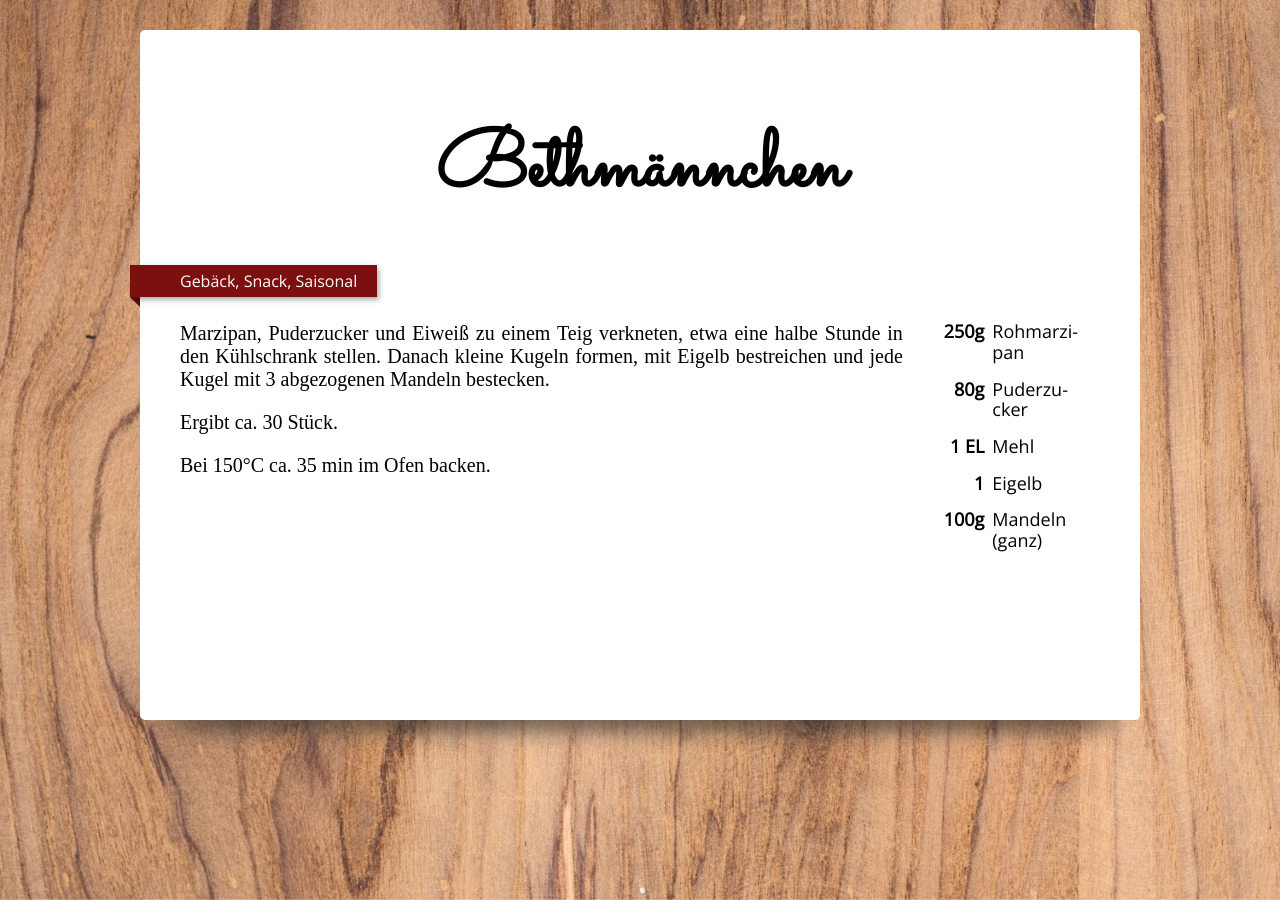
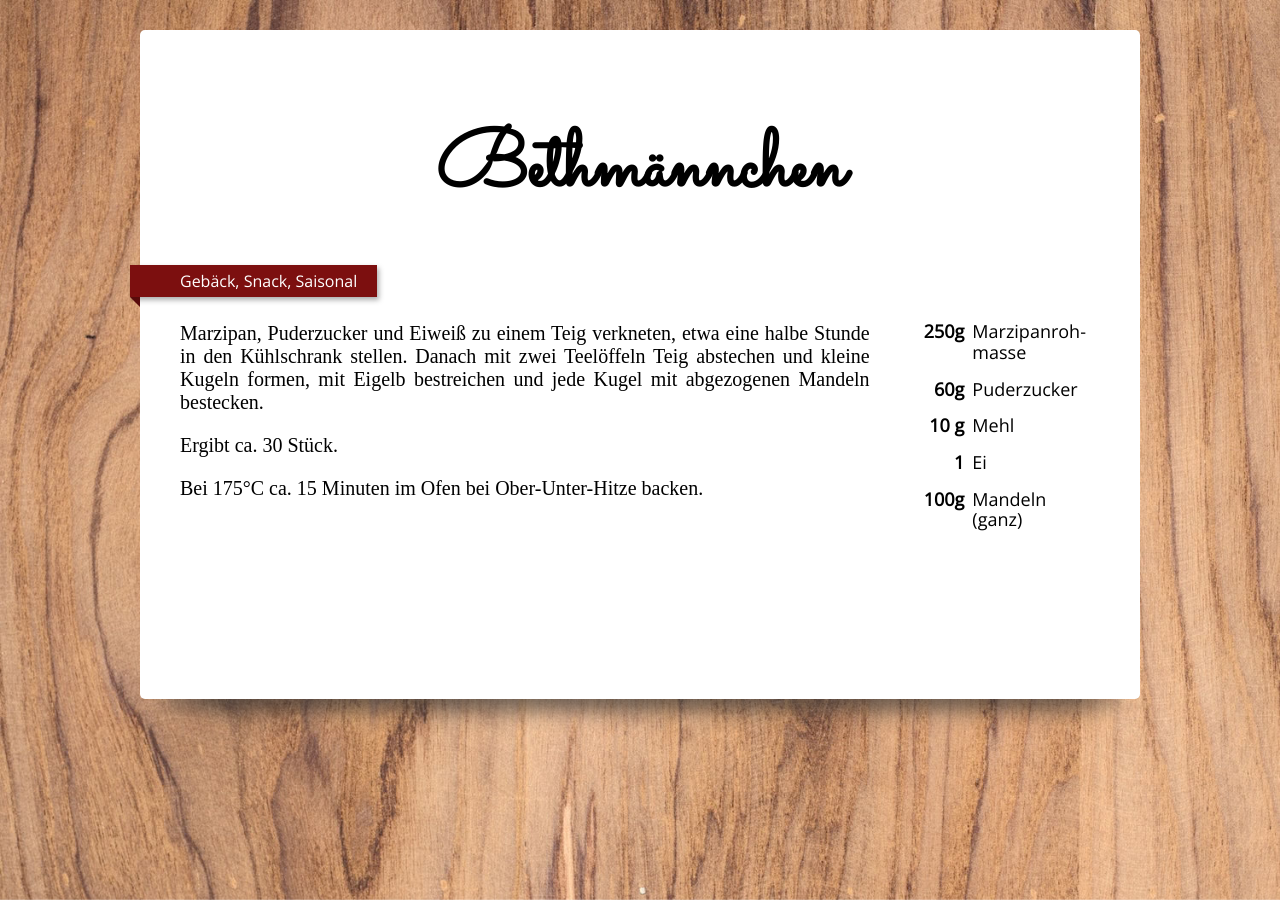
Before and after one commit to konstantinkobs/rezepte, a Jekyll site: the page built from _rezepte/bethmaennchen.md, in a window 1280 px wide. Built offline with Jekyll 4.4.1, drawn with Linux system fonts in a browser that asks for light colours; some web fonts are replaced.

Commit message:
new recipes and category

```diff
--- a/_data/tags.yml
+++ b/_data/tags.yml
@@ -13,3 +13,4 @@
 - Fisch
 - Fleisch
 - Vegetarisch
+- Airfryer
--- a/_rezepte/bethmaennchen.md
+++ b/_rezepte/bethmaennchen.md
@@ -5,17 +5,17 @@ tags:
   - Snack
   - Saisonal
 zutaten:
-  - 250g  Rohmarzipan
-  - 80g  Puderzucker
-  - 1 EL  Mehl
-  - 1  Eigelb
+  - 250g  Marzipanrohmasse
+  - 60g  Puderzucker
+  - 10 g  Mehl
+  - 1  Ei
   - 100g  Mandeln (ganz)
 published: true
 ---
 
 Marzipan, Puderzucker und Eiweiß zu einem Teig verkneten, etwa eine halbe Stunde in den Kühlschrank stellen.
-Danach kleine Kugeln formen, mit Eigelb bestreichen und jede Kugel mit 3 abgezogenen Mandeln bestecken.
+Danach mit zwei Teelöffeln Teig abstechen und kleine Kugeln formen, mit Eigelb bestreichen und jede Kugel mit abgezogenen Mandeln bestecken.
 
 Ergibt ca. 30 Stück.
 
-Bei 150°C ca. 35 min im Ofen backen.
+Bei 175°C ca. 15 Minuten im Ofen bei Ober-Unter-Hitze backen.
--- a/rezepte.js
+++ b/rezepte.js
@@ -7,7 +7,7 @@ rezepte = [
             "tags": {{ rezept.tags | jsonify }},
             "zutaten": {{ rezept.zutaten | jsonify }},
             "content": {{ rezept.content | jsonify }},
-            "url": {{ rezept.url | jsonify }}
+            "url": {{ rezept.url | absolute_url | jsonify }}
         }
         {% unless forloop.last %},{% endunless %}
     {% endfor %}
```
Also changed, not shown: _rezepte/einfache-broetchen.md (added, +18 -0 lines), index.md (+1 -1 lines), assets/img/tags/Airfryer.jpg (added).
